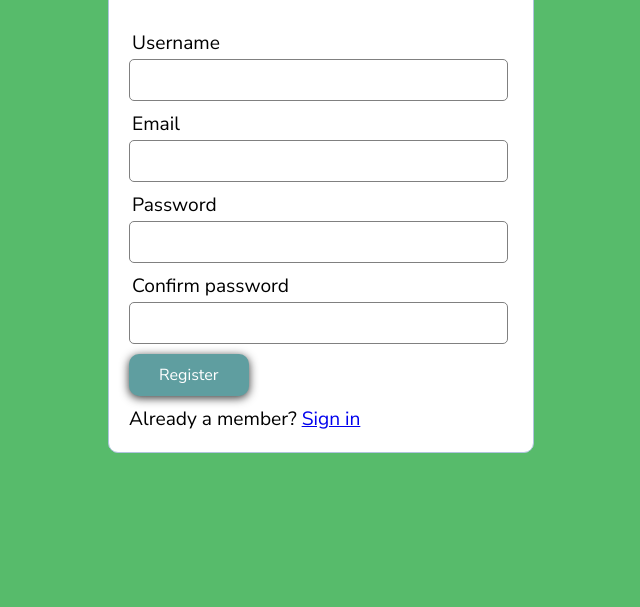
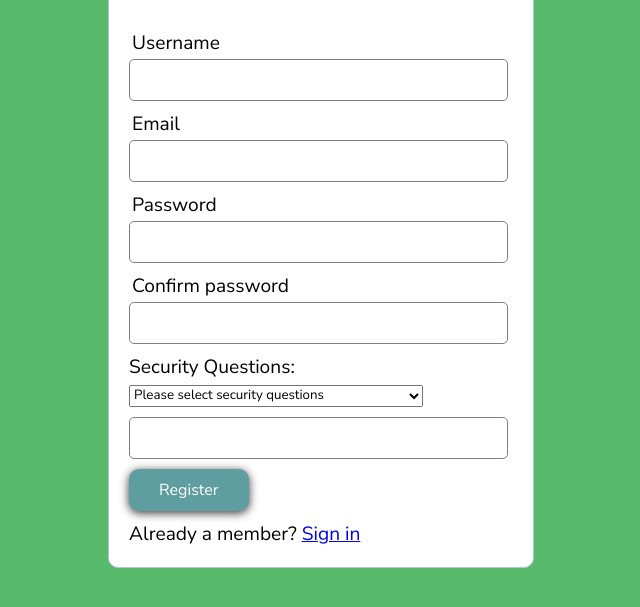
Before and after one commit to erickaeuro/mercedhernandezgreenhills, a PHP site: page /pages/login_register/register.php in a window 1280 px wide. Shown: the part 131-738 px from the top of the page, without its empty margins (319-959 px from the left). Run offline with PHP 8.4, Linux system fonts and the light colour scheme.

Commit message:
kahitano

```diff
--- a/pages/login_register/register.php
+++ b/pages/login_register/register.php
@@ -28,6 +28,18 @@
   	  <label>Confirm password</label>
   	  <input type="password" name="password_2">
   	</div>
+
+	  <form name="security" id="security" action="">
+	  Security Questions: <select name="security_qstn">
+    <option value="" selected="selected">Please select security questions</option>
+	<option >What is your name of your favorite pet?</option>
+	<option >What was your favorite food as a child?</option>
+	<option >What was the first thing you learned to cook?</option>
+  </select>
+  <div class="input-group">
+  <input type="text" name="security_ans">
+</div>
+
   	<div class="input-group">
   	  <button type="submit" class="btn" name="reg_user">Register</button>
   	</div>
```
